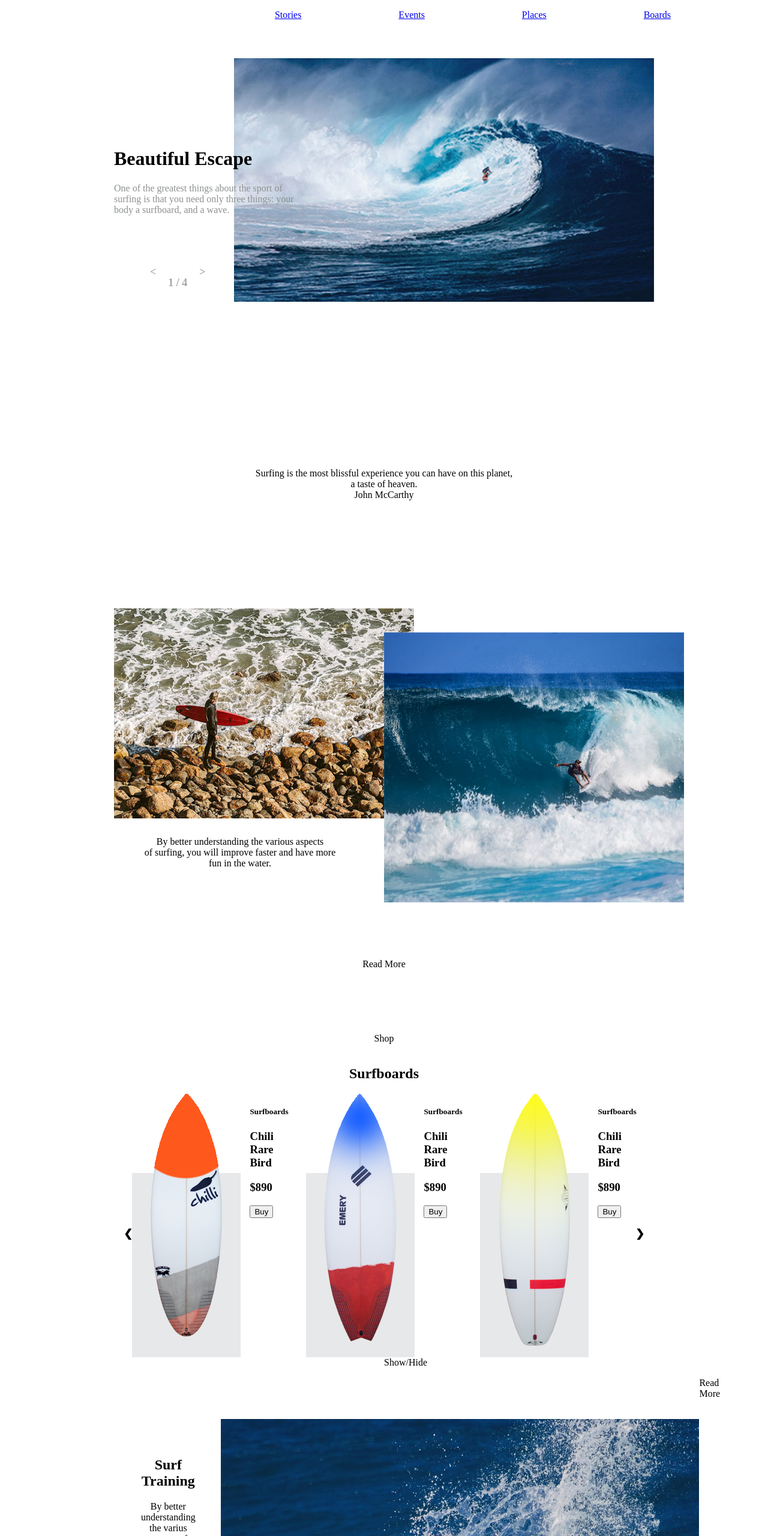
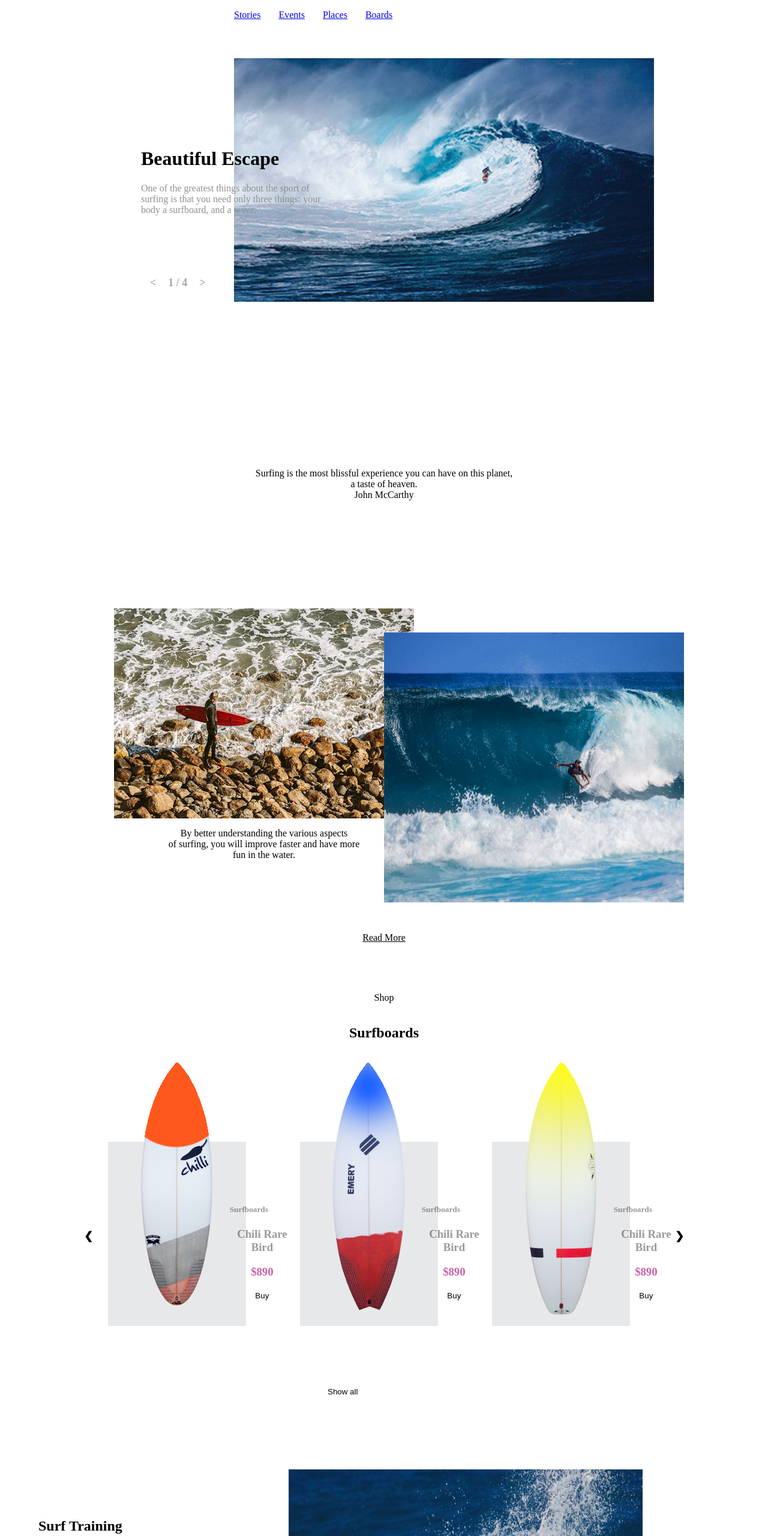
Before and after one commit to Louise1987/beautiful-escape, a website: page index.html in a window 1280 px wide. Shown: the top 2560 px of the page at 60% size. Drawn offline with nearby package versions, Linux system fonts and the light colour scheme.

Commit message:
css
design

```diff
--- a/index.html
+++ b/index.html
@@ -14,18 +14,19 @@
 
 
 
-		<div class="c-header">
-
+		<div class="c-header o-width-limiter">
 			<div class="c-header__menu">
-				<ul class="c-navigation">
+				<ul class="c-navigation flex-start">
 					<li><a href="#stories">Stories</a></li>
 					<li><a href="#events">Events</a></li>
 					<li><a href="#places">Places</a></li>
 					<li><a href="#boards">Boards</a></li>
 				</ul>
 			</div>
+		</div>
 
 		<div class="c-rotate">
+
 			<div class="c-rotate__carousel">
 
 				<div class="c-rotate__slider">
@@ -96,7 +97,10 @@
 				</div>
 				<img src="img/surferonwave.jpg" alt="" width="500" height="450" class="surferonWave">
 			</div>
-			<p class="c-text__read-more" id="expandable-section-1" tabindex="-1">Read More</p>
+			<div class="c-text__read-more" id="expandable-section-1" tabindex="-1">
+				<p>Read More </p>
+			</div>
+			</div>
 		</div>
 
 		<div class="c-shop">
@@ -110,23 +114,29 @@
 						<li class="c-product__background"><img src="img/surfboard2.png" alt=""></li>
 							<div class="c-product__background-text">
 								<h5 class="c-product__background-title">Surfboards</h5>
+								<div class="c-product__background-center">
 								<h3 class="c-product__background-name">Chili Rare Bird</h3>
 								<h3 class="c-product__background-price">$890</h3>
 								<button onclick="buy" class="c-product__button">Buy</button>
 								</div>
+							</div>
 						<li class="c-product__background"><img src="img/surfboard3.png" alt=""></li>
 							<div class="c-product__background-text">
 								<h5 class="c-product__background-title">Surfboards</h5>
+								<div class="c-product__background-center">
 								<h3 class="c-product__background-name">Chili Rare Bird</h3>
 								<h3 class="c-product__background-price">$890</h3>
 								<button onclick="buy" class="c-product__button">Buy</button>
 								</div>
+							</div>
 						<li class="c-product__background"><img src="img/surfboard1.png" alt=""></li>
 							<div class="c-product__background-text">
 								<h5 class="c-product__background-title">Surfboards</h5>
+								<div class="c-product__background-center">
 								<h3 class="c-product__background-name">Chili Rare Bird</h3>
 								<h3 class="c-product__background-price">$890</h3>
 								<button onclick="buy" class="c-product__button">Buy</button>
+								</div>
 							</div>
 					</ul>
 				</div>
@@ -135,23 +145,29 @@
 							<li class="c-product__background"><img src="img/surfboard4.png" alt=""></li>
 								<div class="c-product__background-text">
 									<h5 class="c-product__background-title">Surfboards</h5>
+									<div class="c-product__background-center">
 									<h3 class="c-product__background-name">Chili Rare Bird</h3>
 									<h3 class="c-product__background-price">$890</h3>
 									<button onclick="buy" class="c-product__button">Buy</button>
 									</div>
+								</div>
 							<li class="c-product__background"><img src="img/surfboard5.png" alt=""></li>
 								<div class="c-product__background-text">
 									<h5 class="c-product__background-title">Surfboards</h5>
+									<div class="c-product__background-center">
 									<h3 class="c-product__background-name">Chili Rare Bird</h3>
 									<h3 class="c-product__background-price">$890</h3>
 									<button onclick="buy" class="c-product__button">Buy</button>
 									</div>
+								</div>
 							<li class="c-product__background"><img src="img/surfboard6.png" alt=""></li>
 								<div class="c-product__background-text">
 									<h5 class="c-product__background-title">Surfboards</h5>
+									<div class="c-product__background-center">
 									<h3 class="c-product__background-name">Chili Rare Bird</h3>
 									<h3 class="c-product__background-price">$890</h3>
 									<button onclick="buy" class="c-product__button">Buy</button>
+									</div>
 								</div>
 						</ul>
 				</div>
@@ -184,7 +200,7 @@
 				<a class="prev" onclick="plusSlides(-1)">&#10094;</a>
 				<a class="next" onclick="plusSlides(1)">&#10095;</a>
 				<!-- Toggle funktion -->
-				<a class="content-button__toggle" onclick="toggleFunction()">Show/Hide</a>
+				<button class="content-button__toggle">Show all</button>
 
 			</div>
 
@@ -195,28 +211,29 @@
 						<h2 class="c-title__surf-training">Surf Training</h2>
 					<p class="c-text-inspiring__surf-training">By better understanding the varius aspects of surfing,<br>
 						you will improve faster and have more fun in the water.</p>
+					<p class="c-text__read-more position-left" id="expandable-section-1" tabindex="-1">Read More</p>
 				</div>
-						<img src="img/surferonwave2.jpg" alt="" class="c-surf-training--image">
-					<p class="c-read-more" id="expandable-section-1" tabindex="-1">Read More</p>
+						<img src="img/surferonwave2.jpg" alt="" width="590" height="450" class="c-surf-training--image">
 			</div>
 
 			<div class="c-point-break">
 				<div class="c-point-break--image">
-						<img src="img/sunset.jpg" alt="">
+						<img src="img/sunset.jpg" alt="" width="400" height="350" class="c-point-break--image">
 				</div>
 					<div class="c-point-break__flex">
 						<h2 class="c-point-break__title-"><a id=places></a>Point Break</h2>
 						<div class="c-point-break__expand">
 							<p class="c-text-inspiring__point-break">By better understanding the varius aspects of surfing,<br>
 								you will improve faster and have more fun in the water</p>
-							<p class="c-read-more" id="expandable-section-1" tabindex="-1">Read More</p>
+								<p class="c-text__read-more position-left" id="expandable-section-1" tabindex="-1">Read More</p>
 						</div>
 					</div>
 			</div>
 
 			<div class="c-form">
 				<h2 class="c-join__title">Join the club</h2>
-				<p class="c-text-inspiring">Text</p>
+				<p class="c-text-inspiring">By better understanding the varius aspects of surfing,<br>
+					you will improve faster and have more fun in the water</p>
 				<form action="index.html" method="GET" class="c-form__input">
 					<input id="join-input" class="join-block__input" name="e-mail" type="text" placeholder="Your E-mail">
 					<button class="o-join__button">
@@ -225,11 +242,13 @@
 				</form>
 			</div>
 
+</div>
+
 			<div class="c-camp">
 					<img src="img/campfire.jpg" alt="">
 				<div class="c-camp-flex"><a id="events"></a>
 					<p>Our camp</p>
-					<h2 class="c__">CA 91932, USA Imperial Beach 560 Silver Strand Blvd</h2>
+					<h2 class="c-camp__text">CA 91932, USA Imperial Beach 560 Silver Strand Blvd</h2>
 					<a href="index.html">Get in touch</a>
 				</div>
 			</div>
@@ -243,9 +262,35 @@
 				</div>
 
 
-	</div>
+
 
 	<script type="text/javascript">
+
+	// toggle funktion för hide show surfbrädor
+	$('.content-button__toggle').click(function() {
+		var text = $(this).text();
+
+		$(this).toggleClass('open');
+
+		if($(this).hasClass('open')) {
+			$(this).text('Hide all');
+		} else {
+			$(this).text('Show all');
+		}
+
+
+		var x = document.getElementsByClassName("c-product__toggle");
+		console.log(x);
+		for (let index = 0; index < x.length; index++) {
+			const element = x[index];
+			if (x[index].style.display === "flex") {
+				x[index].style.display = "none";
+			}else{
+				x[index].style.display = "flex";
+			}
+		}
+	});
+
 
 // slide produkt fält
 var slideIndex = 1;
@@ -264,20 +309,6 @@ function showSlides(n){
 		slides[i].style.display = "none";
 	}
 	slides[slideIndex-1].style.display = "block";
-}
-
-	// toggle funktion för hide show surfbrädor
-function toggleFunction(){
-	var x = document.getElementsByClassName("c-product__toggle");
-	console.log(x);
-	for (let index = 0; index < x.length; index++) {
-		const element = x[index];
-		if (x[index].style.display === "flex") {
-			x[index].style.display = "none";
-		}else{
-			x[index].style.display = "flex";
-		}
-	}
 }
 
 // header slider
--- a/style.scss
+++ b/style.scss
@@ -8,26 +8,27 @@ body{
 .o-width-limiter{
 	padding: 50px;
 	max-width: 900px;
-	margin: auto;
+	margin: 0 auto;
 }
 
 .c-header {
-	display:flex;
-	flex-direction: column;
+	padding: 0;
 }
 
 .c-header__menu{
 	display: flex;
 	flex-direction: column;
-	width:100%;
+	width:calc(100% - 200px);
+	margin-left: auto;
 }
 
 .c-navigation{
 	display: flex;
-	flex-direction:row;
-	justify-content: space-evenly;
 	list-style:none;
-	margin-left: 20%;
+	padding: 0;
+}
+.c-navigation li {
+	padding-right: 30px;
 }
 
 .c-rotate__text{
@@ -37,6 +38,7 @@ body{
 	width: 300px;
 	transform: translateY(-50%);
 	text-align: left;
+	margin-left: 5%;
 }
 
 .c-rotate__title{
@@ -84,6 +86,7 @@ body{
 .c-rotate__navigate{
 	display: flex;
 	flex-direction:row;
+	align-items: center;
 	margin-left:50px;
 	margin-bottom:50px;
 	position: absolute;
@@ -105,11 +108,8 @@ body{
 }
 
 a.control_prev, a.control_next, .numberText {
-  top: 40%;
   z-index: 999;
   display: block;
-  width: auto;
-  height: auto;
   color:$gray;
   text-decoration: none;
   font-weight: 600;
@@ -159,18 +159,22 @@ a.control_next {
 	position:relative;
 	top:40px;
 	z-index:2;
-	// overflow: hidden;
 	transform: translateX(-10%);
 }
 
 .c-text-inspiring__surfer{
 	text-align: center;
-	margin: 30px 90px 60px 10px;
+	// margin: 30px 90px 60px 10px;
 }
 
 .c-text__read-more{
 	text-align: center;
-	margin:10%;
+	margin-top:10%;
+	text-decoration: underline;
+	white-space: nowrap;
+}
+.position-left{
+	margin-right: 100%;
 }
 
 .c-shop__text{
@@ -206,18 +210,43 @@ a.control_next {
 	list-style: none;
 	justify-content: space-evenly;
 	margin-bottom:20%;
-	padding: 0;
-	margin: 0 15px;
+	margin-bottom:10%;
 }
 
 .c-product__background {
 	position: relative;
 	text-align: center;
 	width: 33%;
-	margin: 0 15px;
 	padding-bottom: 15px;
 	cursor: pointer;
+	z-index:1;
 }
+
+.c-product__background-text{
+	padding-top:15%;
+	color:rgb(51, 51, 51, 0.5);
+	z-index:2;
+	transform: translate(-30%, 6%);
+	margin-top:5%;
+}
+
+.c-product__background-center{
+	text-align: center;
+	width:100%;
+	margin: 10%;
+}
+
+
+.c-product__background-price{
+	color:rgb(206, 96, 168);
+}
+
+.c-product__button{
+	padding: 0;
+	border: none;
+	background: none;
+}
+
 .c-product__background img {
 	position: relative;
 	z-index: 1;
@@ -259,13 +288,14 @@ a.control_next {
   top: 50%;
   width: auto;
   padding: 16px;
-  margin-top: -22px;
+  // margin-top: 30px;
   color: black;
   font-weight: bold;
   font-size: 18px;
   transition: 0.6s ease;
   border-radius: 0 3px 3px 0;
-  user-select: none;
+	user-select: none;
+	padding: inherit;
 }
 
 /* Position the "next button" to the right */
@@ -280,8 +310,9 @@ a.control_next {
 }
 
 .content-button__toggle{
-	margin-left: 50%;
-	margin-bottom:10%;
+	margin-left: 40%;
+	border: none;
+  background: none;
 }
 
 .c-surf-training{
@@ -291,35 +322,33 @@ a.control_next {
 }
 
 .c-text__surf-training{
-	text-align: center;
 	margin-top: 15%;
+	text-align: justify;
 }
 
 .c-surf-training--image{
 	padding-left: 5%;
 	margin-top:10%;
-	width:100%;
-	height: 100%;
 }
 
 .c-point-break{
 	display: flex;
 	flex-direction: row;
-	margin: 15% 10% 20% 20%;
-	text-align: center;
+	margin: 10%;
 }
 
 .c-point-break--image{
-	margin:20px;
+	margin:10px;
 }
 
 .c-point-break__flex{
-	margin-top:20%;
+	margin-top:10%;
 }
 
 .c-point-break__text{
 	display: flex;
 	flex-direction: column;
+	text-align: justify;
 }
 
 .c-form{
@@ -336,6 +365,17 @@ a.control_next {
 	margin:5%;
 }
 
+.c-camp__text{
+	width: 50%;
+	margin-left: 8%;
+}
+
+.c-footer__menu{
+	margin-left: 30%;
+  margin-top: 10%;
+  width: 500px;
+}
+
 /* Döljer och placeras sist för ITCSS */
 .visually-hidden{
 	position: absolute !important;
```
Also changed, not shown: style.css, 1 other file. Lines whose indentation alone changed are shown as unchanged.
